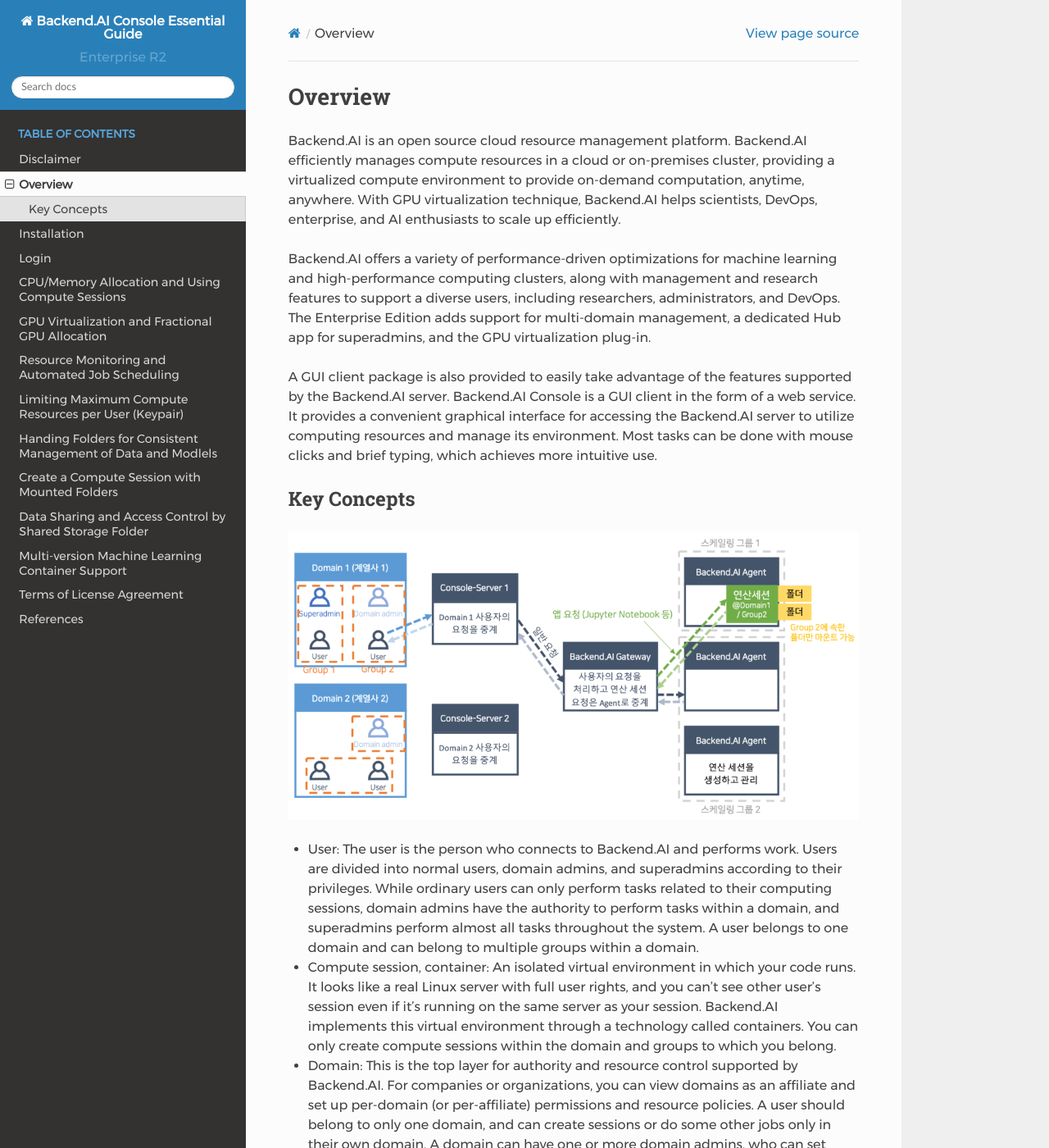
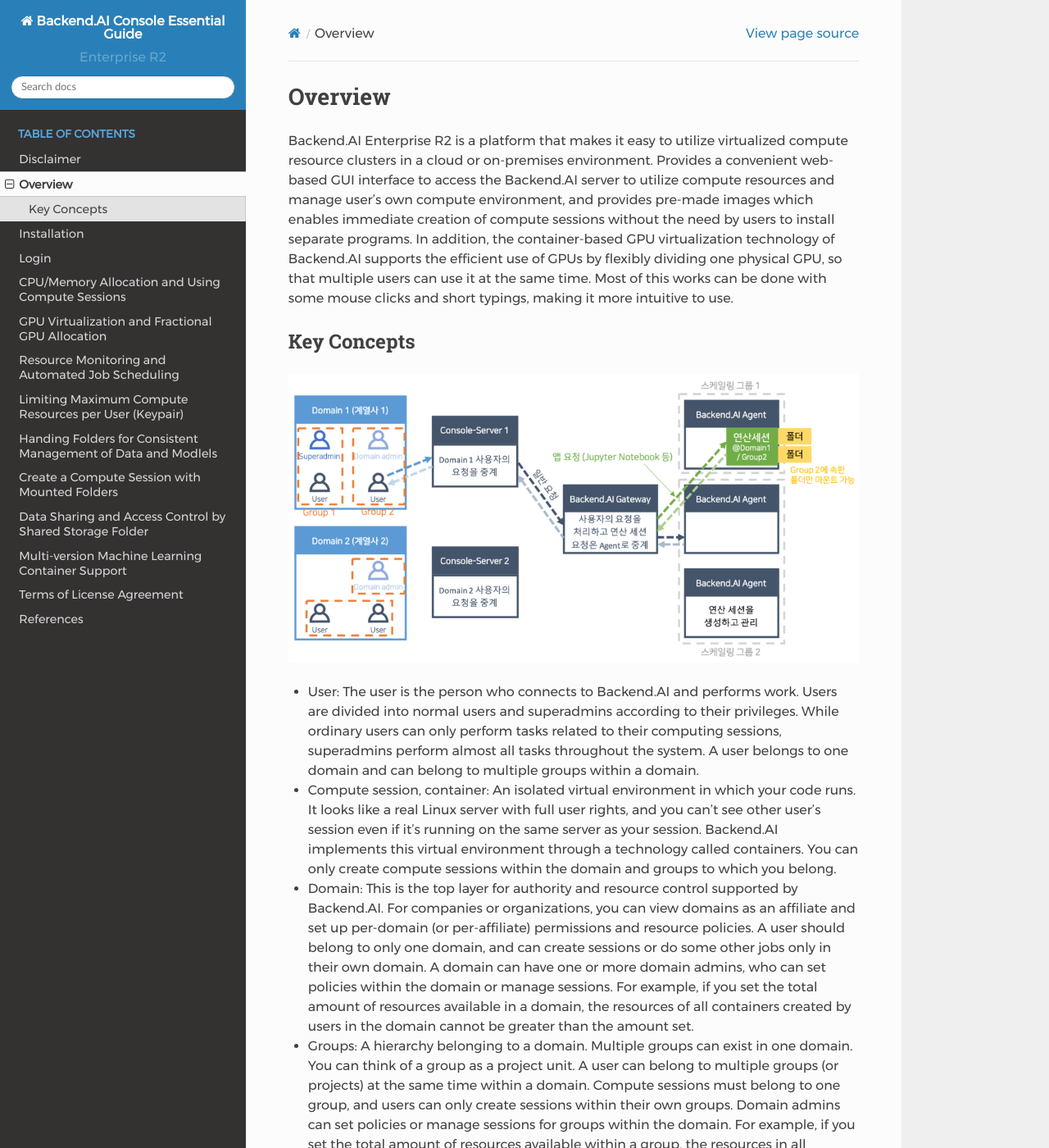
Before and after one commit to lablup/backend.ai-docs-webui, a Sphinx documentation site: the page built from docs/overview/overview.rst, in a window 1280 px wide and 1400 px high. Shown: the whole window at 82% size. Built offline with Sphinx 7.4.7 and the Read the Docs theme 2.0.0, drawn with Linux system fonts in a browser that asks for light colours; some of the changed text lies outside the part shown.

Commit message:
docs: limit the scope of docs for the frontend user features

```diff
--- a/docs/overview/overview.rst
+++ b/docs/overview/overview.rst
@@ -2,26 +2,16 @@
 Overview
 ========
 
-Backend.AI is an open source cloud resource management platform. Backend.AI
-efficiently manages compute resources in a cloud or on-premises cluster,
-providing a virtualized compute environment to provide on-demand computation,
-anytime, anywhere. With GPU virtualization technique, Backend.AI helps
-scientists, DevOps, enterprise, and AI enthusiasts to scale up efficiently.
-
-Backend.AI offers a variety of performance-driven optimizations for machine
-learning and high-performance computing clusters, along with management and
-research features to support a diverse users, including researchers,
-administrators, and DevOps. The Enterprise Edition adds support for multi-domain
-management, a dedicated Hub app for superadmins, and the GPU virtualization
-plug-in.
-
-A GUI client package is also provided to easily take advantage of the features
-supported by the Backend.AI server. Backend.AI Console is a GUI client in the
-form of a web service. It provides a convenient graphical interface for
-accessing the Backend.AI server to utilize computing resources and manage its
-environment. Most tasks can be done with mouse clicks and brief typing, which
-achieves more intuitive use.
-
+Backend.AI Enterprise R2 is a platform that makes it easy to utilize virtualized
+compute resource clusters in a cloud or on-premises environment. Provides a
+convenient web-based GUI interface to access the Backend.AI server to utilize
+compute resources and manage user's own compute environment, and provides
+pre-made images which enables immediate creation of compute sessions without the
+need by users to install separate programs. In addition, the container-based GPU
+virtualization technology of Backend.AI supports the efficient use of GPUs by
+flexibly dividing one physical GPU, so that multiple users can use it at the
+same time. Most of this works can be done with some mouse clicks and short
+typings, making it more intuitive to use.
 
 Key Concepts
 ------------
@@ -30,12 +20,11 @@
    :alt: Diagram explaining key concepts
 
 - User: The user is the person who connects to Backend.AI and performs work.
-  Users are divided into normal users, domain admins, and superadmins according
-  to their privileges. While ordinary users can only perform tasks related to
-  their computing sessions, domain admins have the authority to perform
-  tasks within a domain, and superadmins perform almost all tasks throughout the
-  system. A user belongs to one domain and can belong to
-  multiple groups within a domain.
+  Users are divided into normal users and superadmins according to their
+  privileges. While ordinary users can only perform tasks related to their
+  computing sessions, superadmins perform almost all tasks throughout the
+  system. A user belongs to one domain and can belong to multiple groups within
+  a domain.
 - Compute session, container: An isolated virtual environment in which your
   code runs. It looks like a real Linux server with full user rights,
   and you can't see other user's session even if it's running on the same
```
Also changed, not shown: other parts of docs/overview/overview.rst (+1 -1 lines), docs/allocate_cpu_mem/sessions_page.png, docs/vfolder/vfolder_list.png, 1 other file.
